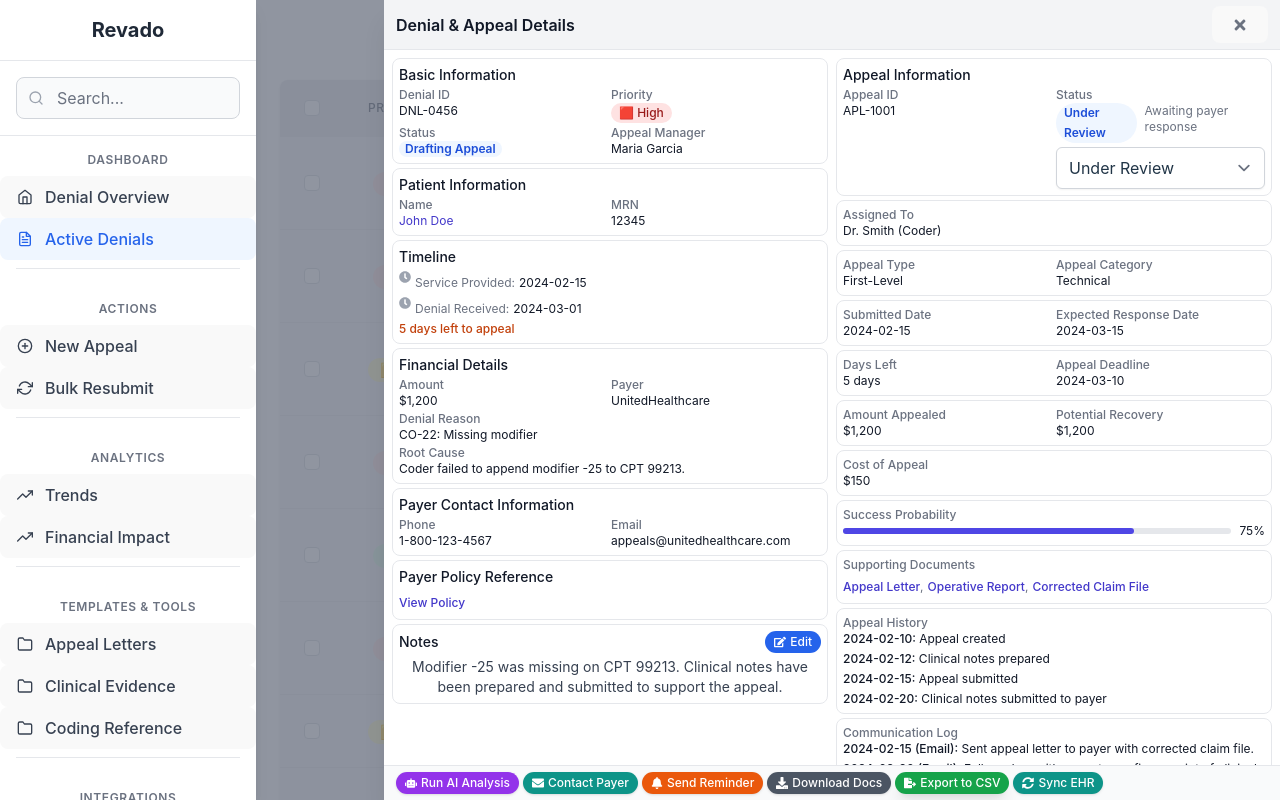
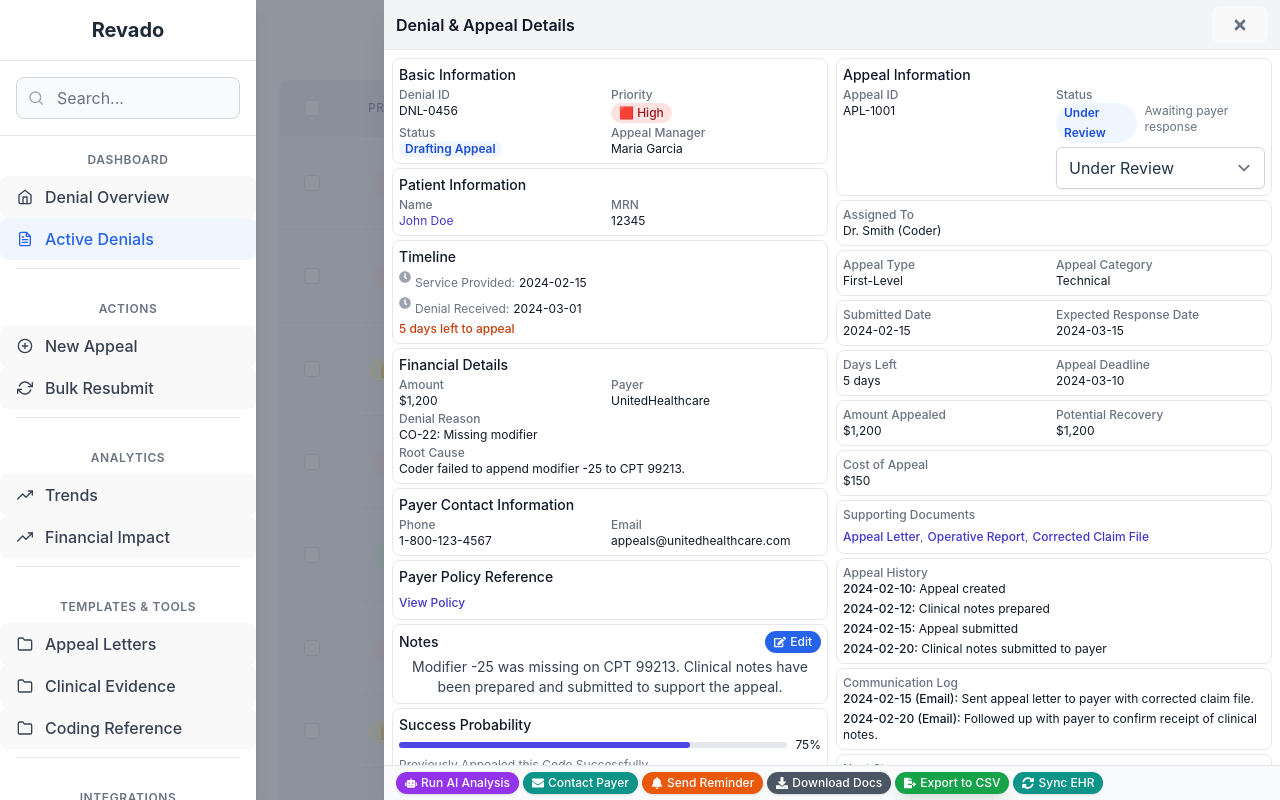
Before and after one commit to Emerge-AI/project-revado, a React (Vite) app: page /active-denials in a window 1280 px wide. Both pictures are taken after a click on the button "APL-1001". Built offline with nearby package versions, Linux system fonts and the light colour scheme.

Commit message:
success probability reasons

```diff
--- a/src/components/ActiveDenials.jsx
+++ b/src/components/ActiveDenials.jsx
@@ -354,6 +354,7 @@ const ActiveDenials = () => {
                 onClose={() => setIsSidebarOpen(false)}
                 updateNotes={updateNotes}
                 updateStatus={updateStatus}
+                successProbability={selectedDenial ? appealData.find(appeal => appeal.id === selectedDenial.linkedAppealId)?.successProbability : 0}
             />
 
             {/* AI Enhancement Sidebar */}
--- a/src/components/AppealAndDenialDetailsSidebar.jsx
+++ b/src/components/AppealAndDenialDetailsSidebar.jsx
@@ -22,12 +22,19 @@ const PriorityBadge = ({ priority }) => {
     );
 };
 
-const AppealsAndDenialDetailsSidebar = ({ denial, appealData, isOpen, onClose, updateNotes, updateStatus }) => {
+const AppealsAndDenialDetailsSidebar = ({ denial, appealData, isOpen, onClose, updateNotes, updateStatus, successProbability }) => {
     const appeal = denial ? appealData.find(appeal => appeal.id === denial.linkedAppealId) : null;
     const [notes, setNotes] = useState('');
     const [isEditing, setIsEditing] = useState(false);
     const [lastSaved, setLastSaved] = useState(null);
     const [status, setStatus] = useState(appeal?.status?.main || ''); // Initialize status
+
+    // Define success probability reasons
+    const successProbReasons = [
+        { reason: 'Previously Appealed this Code Successfully' },
+        { reason: 'Medical Documentation Added' },
+        { reason: 'Following Payer Modifier Rules' }
+    ];
 
     // Update notes whenever the appeal changes
     useEffect(() => {
@@ -364,6 +371,29 @@ Enclosures:
                                                     </div>
                                                 )}
                                             </div>
+
+                                            {/* Success Probability Section */}
+                                            {appeal && (
+                                                <div className="bg-white rounded-lg border border-gray-200 p-1.5 group">
+                                                    <h3 className="text-sm font-medium text-gray-900 mb-0.5 text-left">Success Probability</h3>
+                                                    <div className="flex items-center">
+                                                        <div className="w-full bg-gray-200 rounded-full h-1.5">
+                                                            <div
+                                                                className="bg-indigo-600 h-1.5 rounded-full"
+                                                                style={{ width: `${successProbability}%` }}
+                                                            ></div>
+                                                        </div>
+                                                        <span className="ml-2 text-xs text-gray-900">{successProbability}%</span>
+                                                    </div>
+                                                    <div className="text-xs text-gray-500 mt-1 group-hover:block">
+                                                        {successProbReasons.map((item, index) => (
+                                                            <div key={index} className="text-left">
+                                                                {item.reason}
+                                                            </div>
+                                                        ))}
+                                                    </div>
+                                                </div>
+                                            )}
                                         </div>
 
                                         {/* Right Column - Appeal Details */}
@@ -473,22 +503,6 @@ Enclosures:
                                                 <div className="text-left">
                                                     <label className="text-xs font-medium text-gray-500 block">Cost of Appeal</label>
                                                     <p className="text-xs text-gray-900">${appeal.costOfAppeal.toLocaleString()}</p>
-                                                </div>
-                                            </div>
-
-                                            {/* Success Probability */}
-                                            <div className="bg-white rounded-lg border border-gray-200 p-1.5">
-                                                <div className="text-left">
-                                                    <label className="text-xs font-medium text-gray-500 block">Success Probability</label>
-                                                    <div className="flex items-center">
-                                                        <div className="w-full bg-gray-200 rounded-full h-1.5">
-                                                            <div
-                                                                className="bg-indigo-600 h-1.5 rounded-full"
-                                                                style={{ width: `${appeal.successProbability}%` }}
-                                                            ></div>
-                                                        </div>
-                                                        <span className="ml-2 text-xs text-gray-900">{appeal.successProbability}%</span>
-                                                    </div>
                                                 </div>
                                             </div>
 
--- a/src/components/AppealsInProgress.jsx
+++ b/src/components/AppealsInProgress.jsx
@@ -499,6 +499,7 @@ const AppealsInProgress = () => {
                 appeal={selectedAppeal}
                 isOpen={isSidebarOpen}
                 onClose={() => setIsSidebarOpen(false)}
+                handleDenialClick={handleDenialClick}
             />
 
             {/* Denial Details Sidebar */}
```
